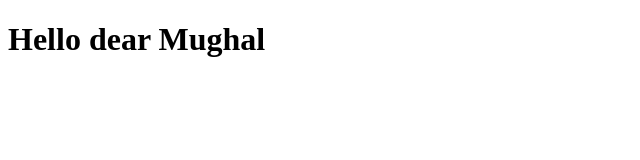
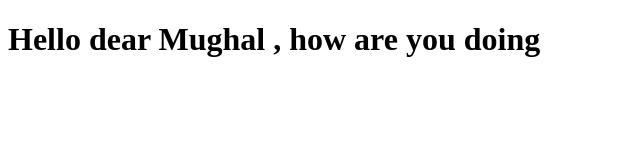
Before and after one commit to Mughal756/mughal, a plain HTML site: page site/index.html in a window 1280 px wide. Shown: the whole page, without its empty margins (0-640 px from the left). Drawn offline with Linux system fonts and the light colour scheme.

Commit message:
Small modification in out Heading 1.

```diff
--- a/site/index.html
+++ b/site/index.html
@@ -6,6 +6,6 @@
 	<title>Hello mughal</title>
 </head>
 <body>
-<h1>Hello dear Mughal </h1>
+<h1>Hello dear Mughal , how are you doing</h1>
 </body>
 </html>
```
